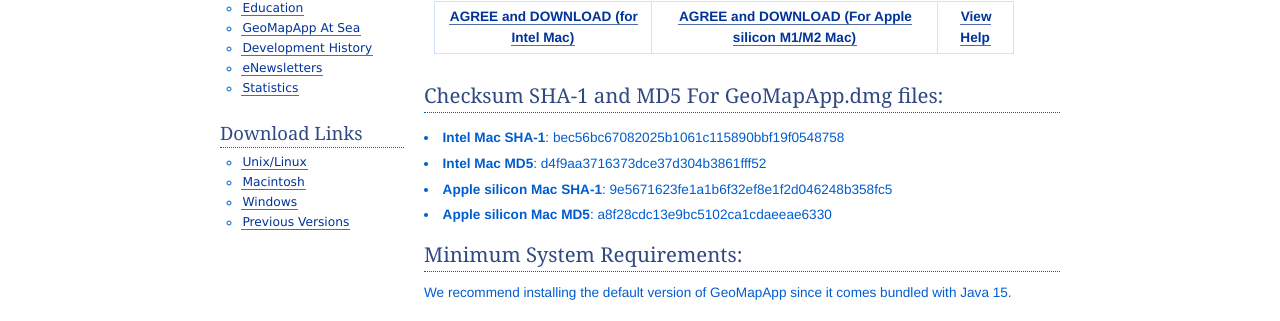
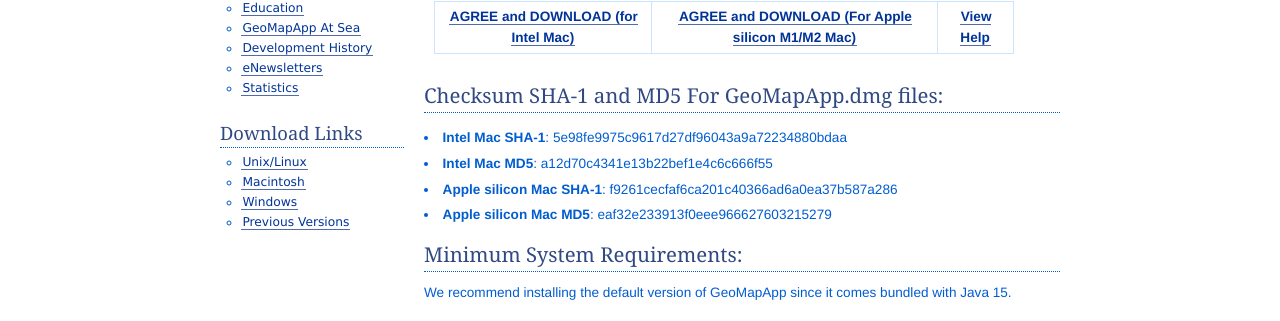
Before and after one commit to mgds/www.geomapapp.org, a Jekyll site: the page built from MacInstall.html, in a window 1280 px wide. Shown: the part 468-789 px from the top of the page. Built offline with Jekyll 4.4.1, drawn with Linux system fonts in a browser that asks for light colours.

Commit message:
Updated checksums

```diff
--- a/MSInstall.html
+++ b/MSInstall.html
@@ -25,8 +25,8 @@
 
 <h3>Checksum SHA-1 and MD5 For GeoMapApp.exe:</h3>
 	<p>
-		<li><b>SHA-1</b>: 687a94831aa10ea7c208204fff796d93b10830c9</li>
-		<li><b>MD5</b>: ba4b8df25922ce19daec1ad18a3795e4</li>
+		<li><b>SHA-1</b>: d9cbb47a6573fae06479734ce8a702a974e463f6</li>
+		<li><b>MD5</b>: deccfd5eddd9849d7cb775f8ce91a0c2</li>
 	</p>
 
 <h4></h4>
--- a/MacInstall.html
+++ b/MacInstall.html
@@ -33,10 +33,10 @@
 
 <h3>Checksum SHA-1 and MD5 For GeoMapApp.dmg files:</h3>
 <p>
-		<li><b>Intel Mac SHA-1</b>: bec56bc67082025b1061c115890bbf19f0548758</li>
-		<li><b>Intel Mac MD5</b>: d4f9aa3716373dce37d304b3861fff52</li>
-		<li><b>Apple silicon Mac SHA-1</b>: 9e5671623fe1a1b6f32ef8e1f2d046248b358fc5</li>
-		<li><b>Apple silicon Mac MD5</b>: a8f28cdc13e9bc5102ca1cdaeeae6330</li>
+		<li><b>Intel Mac SHA-1</b>: 5e98fe9975c9617d27df96043a9a72234880bdaa</li>
+		<li><b>Intel Mac MD5</b>: a12d70c4341e13b22bef1e4c6c666f55</li>
+		<li><b>Apple silicon Mac SHA-1</b>: f9261cecfaf6ca201c40366ad6a0ea37b587a286</li>
+		<li><b>Apple silicon Mac MD5</b>: eaf32e233913f0eee966627603215279</li>
 </p>
 
 <h4></h4>
--- a/UnixInstall.html
+++ b/UnixInstall.html
@@ -25,8 +25,8 @@
 
 <h3>Checksum SHA-1 and MD5 For GeoMapApp.jar:</h3>
 	<p>
-		<li><b>SHA-1</b>: 50c228fefca5ec062d64baa51050ecabacf9719c</li>
-		<li><b>MD5</b>: 44933ca976294dbe7f148402fa09359f</li>
+		<li><b>SHA-1</b>: ddc10918e1b7514777e39ce5399665da6f446d8a</li>
+		<li><b>MD5</b>: 182706471bfb755fa5e364a871044360</li>
 	</p>
 
 
```
